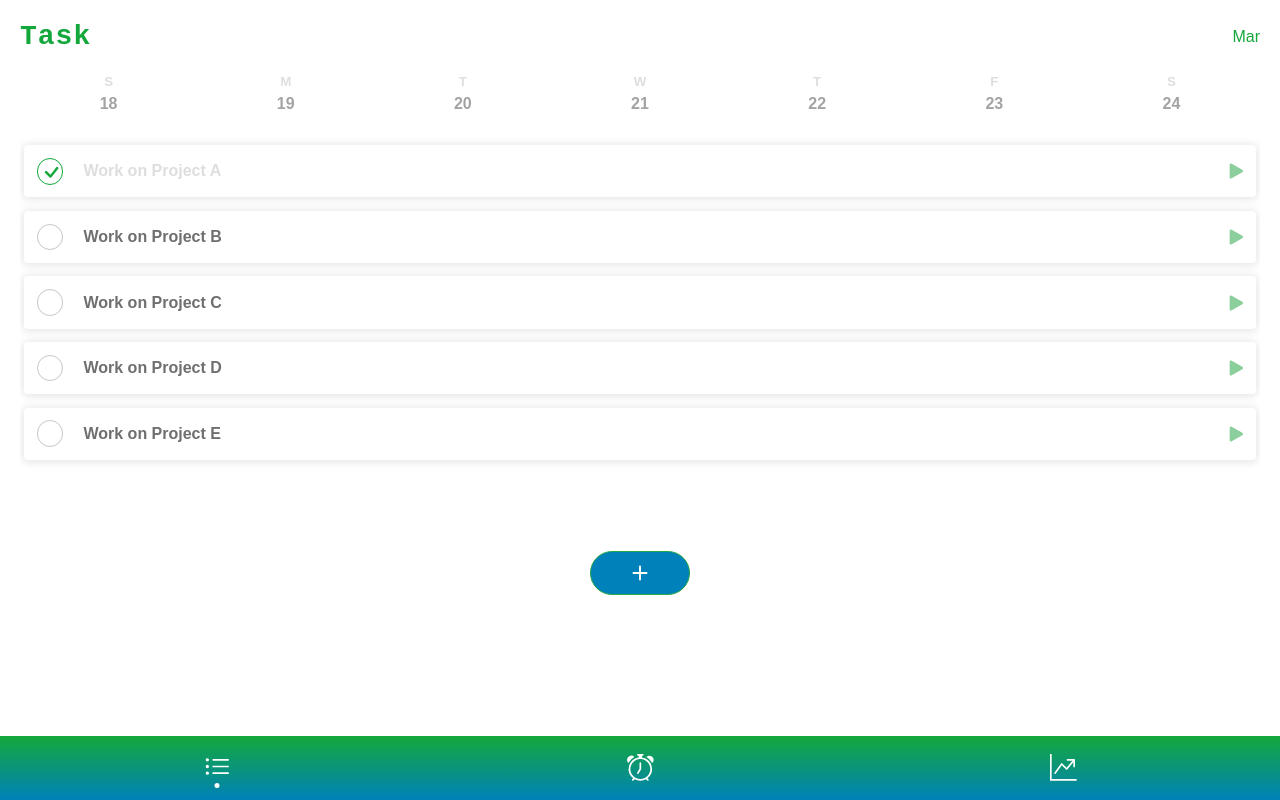
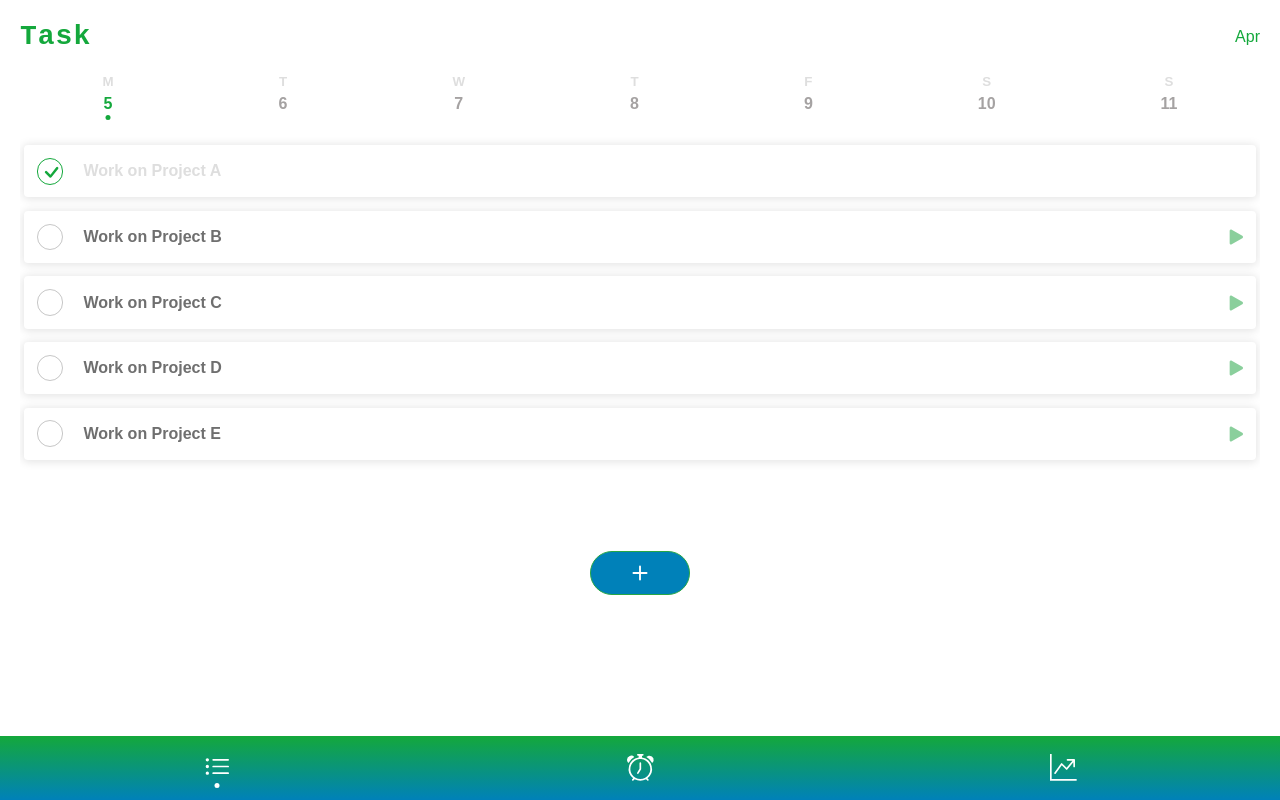
Before and after one commit to kuikui22/pomodoro_G00, a Vue app: page /#/taskList in a window 1280 px wide. Built offline with nearby package versions, Linux system fonts and the light colour scheme; what v-charts would draw is missing.

Commit message:
新增 刪除功能及對清單狀態操作

```diff
--- a/src/assets/stylesheets/page/taskList.scss
+++ b/src/assets/stylesheets/page/taskList.scss
@@ -40,7 +40,7 @@ section {
         span {
             display: block;
         }
-        .active {
+        &.active {
             .title-date {
                 color: $titleColor;
             }
@@ -75,6 +75,7 @@ section {
     margin: 0pt 3pt 10pt 3pt;
     border: 0;
     box-shadow: 0rem 0.05rem 0.5rem 0.1rem rgba(0, 0, 0, 0.10);
+    transition: transform .5s ease;
 }
 .card-body {
     position: relative;
@@ -117,12 +118,31 @@ section {
         }
     }
 
-
+}
+.task-moving {
+    transform: translateX(-20%);
 }
 .task-name {
     max-width: 80%;
 }
+.task__btn-del {
+    @include border-radius(50%);
 
+    position: absolute;
+    right: -50px;
+    padding-left: 0px !important;
+    top: 50%;
+    width: 40px;
+    height: 40px;
+    text-align: center;
+    line-height: 40px;
+    transform: translateY(-50%);
+    background-color: #8acf9c;
+
+    svg {
+        color: #fff !important;
+    }
+}
 .add-btn {
     @include action-btn;
 
@@ -138,3 +158,16 @@ section {
         color: #8acf9c;
     }
 }
+.task-list-item {
+    transition: all .5s ease;
+}
+.task-list-enter,
+.task-list-leave-to {
+    opacity: 0;
+    transform: translateY(100px);
+}
+.task-list-leave-active {
+    width: 100%;
+    position: absolute;
+    z-index: 2;
+}
--- a/src/pages/taskList.vue
+++ b/src/pages/taskList.vue
@@ -6,32 +6,35 @@
         </section>
         <div class="main-nav">
             <b-nav fill align="center">
-                <b-nav-item v-for="(item, key) in monthList" :key="key">
+                <b-nav-item v-for="(item, key) in monthList" :key="key" :class="dateActiveClass(item.date)">
                     <span class="title-week">{{ item.week }}</span>
                     <span class="title-date">{{ item.date }}</span>
                 </b-nav-item>
             </b-nav>
         </div>
-        <div class="content">
-            <div class="card" v-for="(item, key) in taskList" :key="key">
-                <div class="card-body" :class="{'finish':item.finish}" @click="showDelete">
-                    <span class="finish-check">
+        <transition-group tag="div" class="content position-relative" name="task-list">
+            <div class="card task-list-item" v-for="(item, key) in taskList" :key="key" :class="moveClass(key)">
+                <div class="card-body" :class="{'finish':item.finish}" @click.stop="showDelete(key)">
+                    <span class="finish-check" @click.stop="finishTask(key)">
                         <b-icon-check v-show="item.finish"></b-icon-check>
                     </span>
                     <span class="task-name">{{ item.name }}</span>
-                    <span class="arrow-btn">
+                    <span class="arrow-btn" v-show="!item.finish">
                         <b-icon-play-fill></b-icon-play-fill>
+                    </span>
+                    <span class="task__btn-del" @click="delTask(key)">
+                        <b-icon-trash></b-icon-trash>
                     </span>
                 </div>
             </div>
-        </div>
+        </transition-group>
         <router-link tag="button" to="createTask" class="btn btn-success add-btn">
             <b-icon-plus></b-icon-plus>
         </router-link>
     </div>
 </template>
 <script>
-import { getMonth_En } from '@/services/extraFun.js';
+import { getMonth_En, getDay_En } from '@/services/extraFun.js';
 import { mapGetters } from 'vuex';
 
 export default {
@@ -39,7 +42,8 @@ export default {
         return {
             title: 'Task',
             month: '',
-            monthList: []
+            monthList: [],
+            movingTask: null
         }
     },
     computed: {
@@ -49,19 +53,83 @@ export default {
         getMonth() {
             this.month = getMonth_En(new Date().getMonth())
         },
+
+        /**
+         * 這星期的日期
+         * @todo 目前為顯示後7天的日期及星期,
+         *       之後須改成顯示這一個星期 S ~ S
+         */
         getWeeks() {
-            this.monthList = [
-                { week: 'S', date:'18' },
-                { week: 'M', date:'19' },
-                { week: 'T', date:'20' },
-                { week: 'W', date:'21' },
-                { week: 'T', date:'22' },
-                { week: 'F', date:'23' },
-                { week: 'S', date:'24' },
-            ];
+            this.monthList = [];
+            let date = new Date();
+            let newDate = new Date();
+
+            for(let i = 0; i < 7; i++) {
+                newDate.setDate(date.getDate() + i);
+
+                this.monthList.push({
+                    week: getDay_En(newDate.getDay()),
+                    date: newDate.getDate()
+                });
+            }
         },
-        showDelete() {
-            console.log('顯示刪除按鈕');
+
+        /**
+         * 標記今天的日期
+         * @param {number} date 比對的日期
+         * @returns {object} class
+         */
+        dateActiveClass(date) {
+            let today = new Date().getDate();
+            let active =  (date === today) ? true : false;
+
+            return {
+                'active': active
+            };
+        },
+
+        /**
+         * 任務塊移動
+         * @param {number} id 任務順序(key)
+         * @returns {object} class
+         */
+        moveClass(id) {
+            let useClass = (this.movingTask === id) ? true : false;
+
+            return {
+                'task-moving': useClass
+            };
+        },
+
+        /**
+         * 顯示刪除按鈕
+         * @param {number} id 任務順序(key)
+         * @todo 刪除動畫需修改
+         */
+        showDelete(id) {
+            this.movingTask = (this.movingTask === id) ? null : id;
+        },
+
+        /**
+         * 刪除任務
+         * @param {number} id 任務順序(key)
+         */
+        delTask(id) {
+            if(isNaN(id))
+                return;
+
+            this.$store.commit('DEL_TASK', id);
+        },
+
+        /**
+         * 改變任務完成狀態
+         * @param {number} id 任務順序(key)
+         */
+        finishTask(id) {
+            if(isNaN(id))
+                return;
+
+            this.$store.commit('CHANGE_STATUS_TASK', id);
         }
     },
     created() {
--- a/src/services/extraFun.js
+++ b/src/services/extraFun.js
@@ -1,26 +1,26 @@
 const DAY_SHORT_NAME = {
-    1: 'M',
-    2: 'T',
-    3: 'W',
-    4: 'T',
-    5: 'F',
+    0: 'M',
+    1: 'T',
+    2: 'W',
+    3: 'T',
+    4: 'F',
+    5: 'S',
     6: 'S',
-    7: 'S',
 }
 
 const MONTH_SHORT_NAME = {
-    1: 'Jan',
-    2: 'Feb',
-    3: 'Mar',
-    4: 'Apr',
-    5: 'May',
-    6: 'Jun',
-    7: 'Jul',
-    8: 'Aug',
-    9: 'Sep',
-    10: 'Oct',
-    11: 'Nov',
-    12: 'Dec'
+    0: 'Jan',
+    1: 'Feb',
+    2: 'Mar',
+    3: 'Apr',
+    4: 'May',
+    5: 'Jun',
+    6: 'Jul',
+    7: 'Aug',
+    8: 'Sep',
+    9: 'Oct',
+    10: 'Nov',
+    11: 'Dec'
 }
 
 /**
--- a/src/store/mutations.js
+++ b/src/store/mutations.js
@@ -1,5 +1,11 @@
 export default {
     SHOW_TIMES_UP(state, boolean) {
         state.showTimesUp = boolean;
+    },
+    DEL_TASK(state, task_id) {
+        state.taskList.splice(task_id, 1);
+    },
+    CHANGE_STATUS_TASK(state, id) {
+        state.taskList[id].finish = !state.taskList[id].finish;
     }
 }
```
